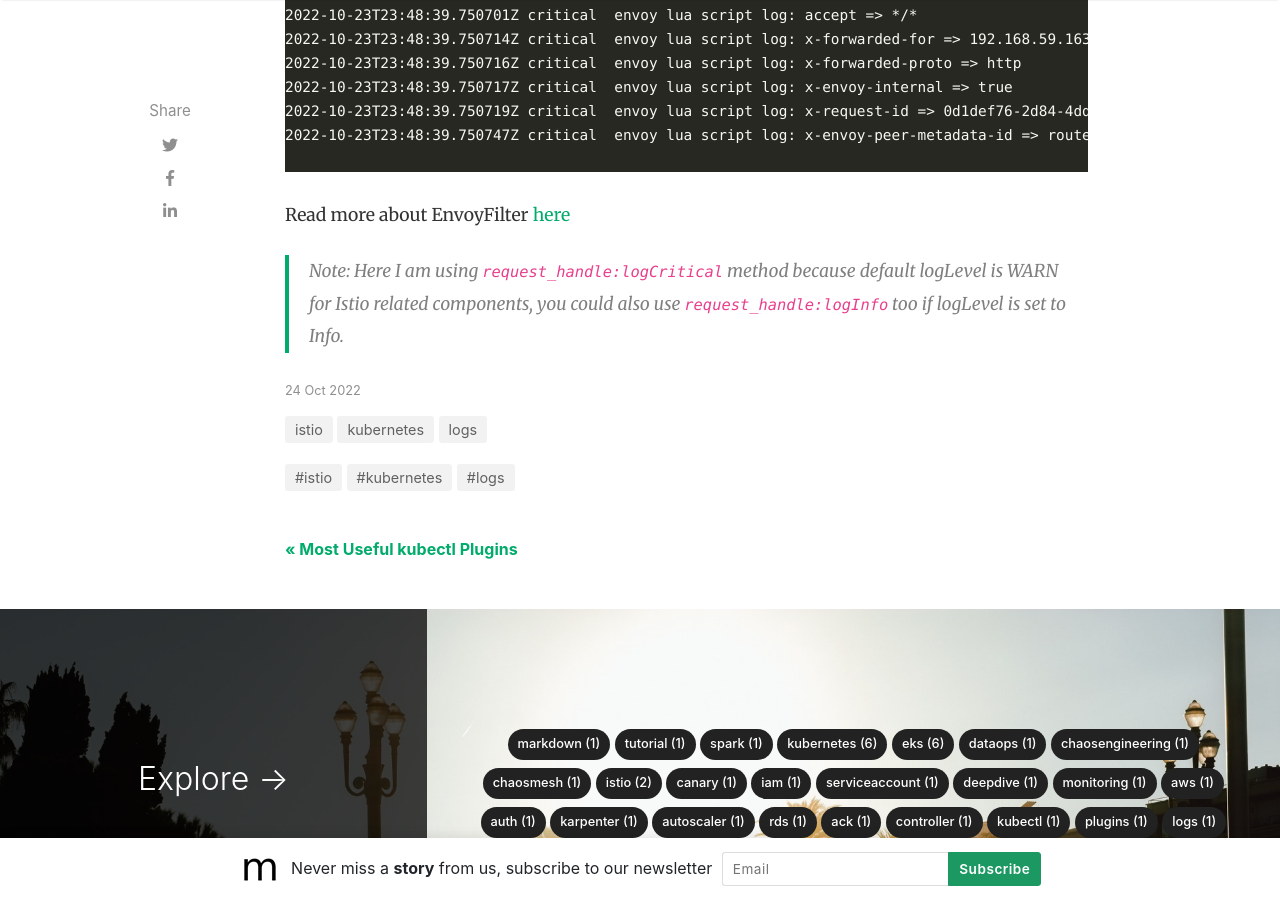
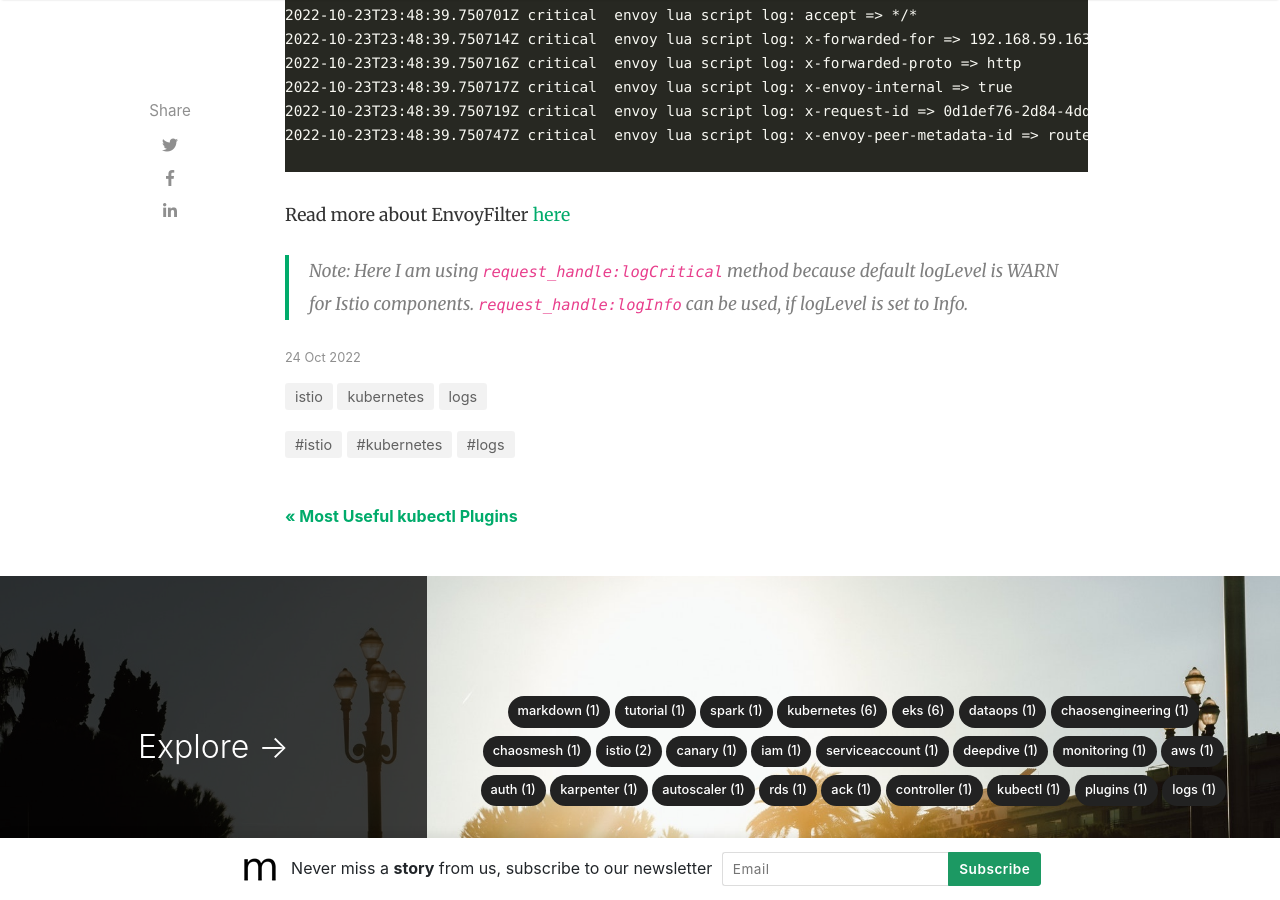
Before and after one commit to shardulsrivastava/shardulsrivastava.github.io, a Jekyll site: the page built from _posts/2022-10-24-understanding-istio-access-logs.md, in a window 1280 px wide and 900 px high, scrolled down 6053 px. Built offline with Jekyll 4.4.1, drawn with Linux system fonts in a browser that asks for light colours; nearby versions of some CDN libraries; comment, search, counter and statistics services are not loaded; some of the changed text lies outside the part shown.

Commit message:
Fix typo

```diff
--- a/_posts/2022-10-24-understanding-istio-access-logs.md
+++ b/_posts/2022-10-24-understanding-istio-access-logs.md
@@ -206,4 +206,4 @@ once applied, all the headers will be printed in the logs:
 
 Read more about EnvoyFilter [here](https://istio.io/latest/docs/reference/config/networking/envoy-filter/)
 
-> Note: Here I am using `request_handle:logCritical` method because default logLevel is WARN for Istio related components, you could also use `request_handle:logInfo` too if logLevel is set to Info.
+> Note: Here I am using `request_handle:logCritical` method because default logLevel is WARN for Istio components. `request_handle:logInfo` can be used, if logLevel is set to Info.
```
Also changed, not shown: other parts of _posts/2022-10-24-understanding-istio-access-logs.md (+1 -1 lines).
